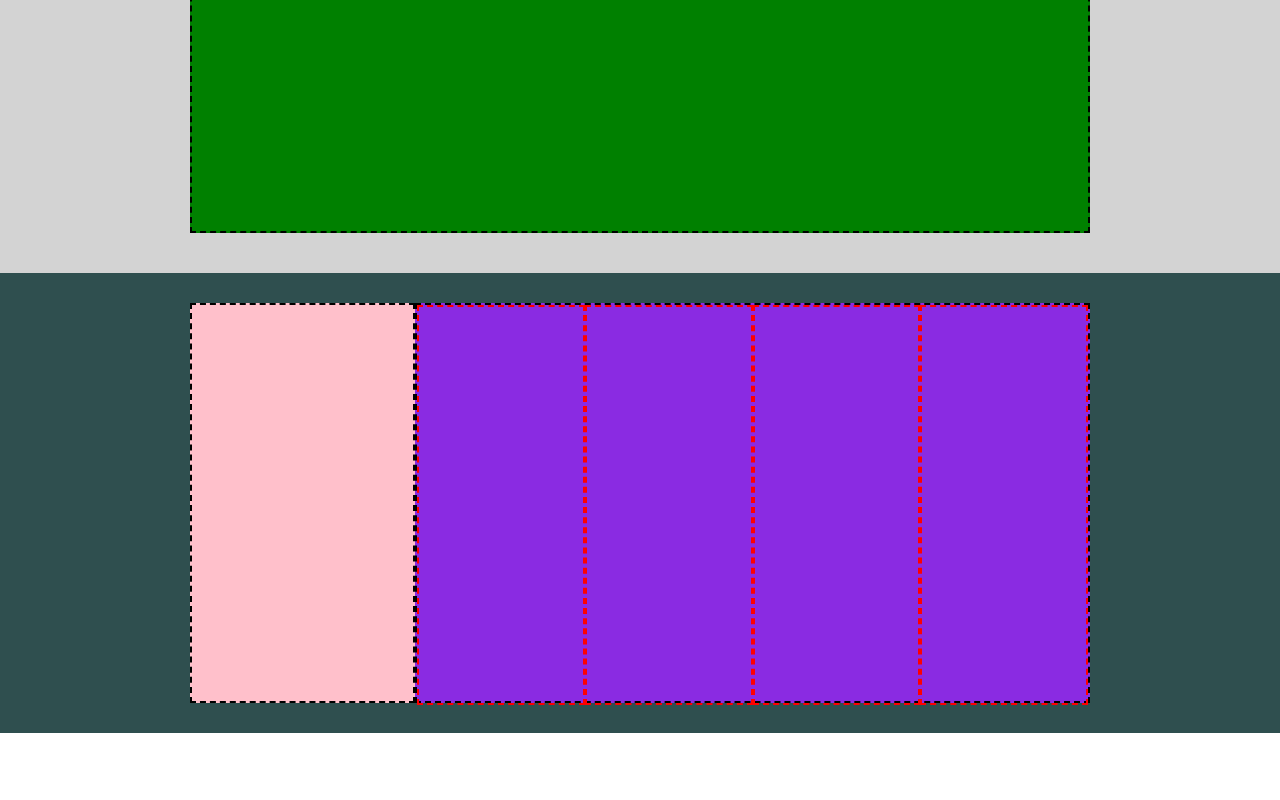
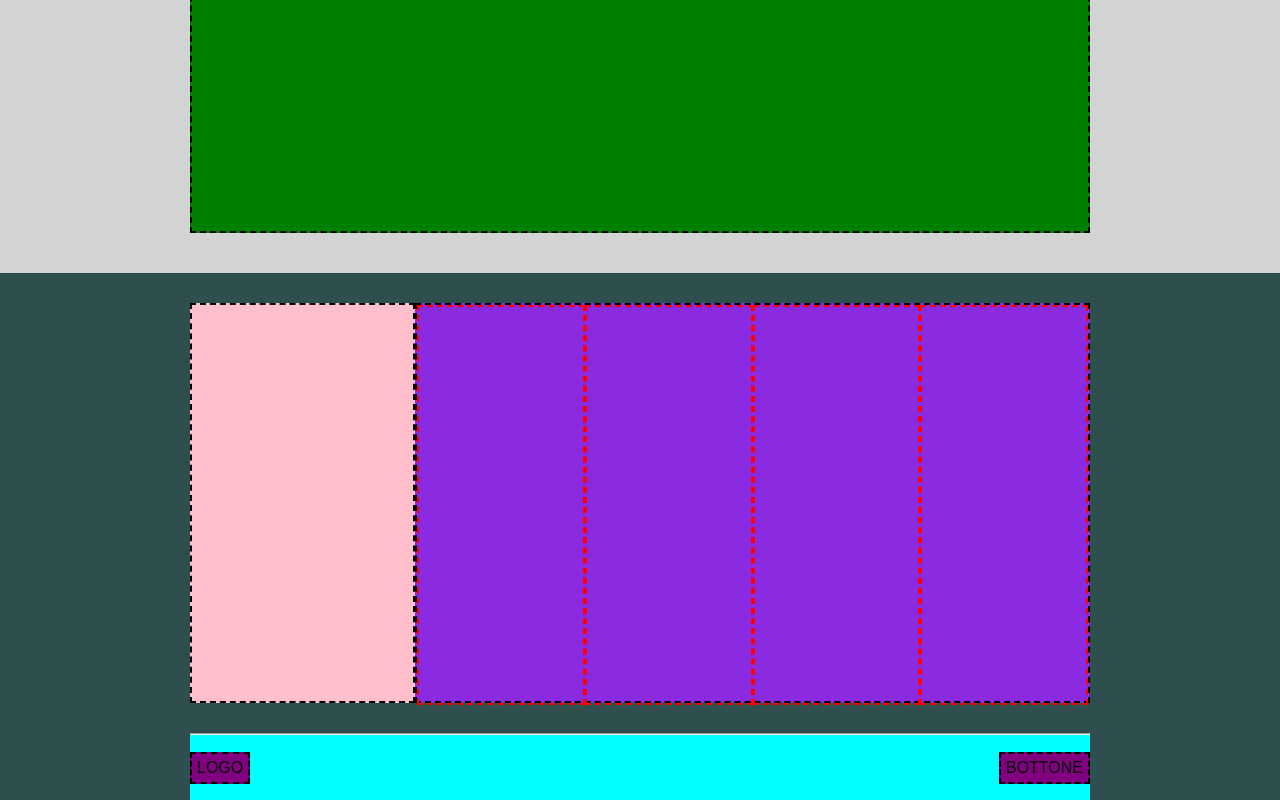
Before and after one commit to VLuca997/htmlcss-struttura-discord, a plain HTML site: page index.html in a window 1280 px wide. Shown: the part 2409-3209 px from the top of the page. Before the commit the page ends 3142 px from the top, so only its background shows below. Drawn offline with Linux system fonts and the light colour scheme.

Commit message:
Footer Bottom/ FINE ESERCIZIO

```diff
--- a/cssindex/style.css
+++ b/cssindex/style.css
@@ -95,6 +95,17 @@ footer{
 footer .footer-top{
     padding: 30px 0;
 }
+hr{
+    color: white;
+}
+footer .footer-bottom{
+    padding-top: 30px 0;
+}
+footer .footer-bottom .footer-info{
+    display: flex;
+    justify-content: space-between;
+    align-items: center;
+}
 
 
 /*
@@ -148,7 +159,15 @@ footer .footer-top{
     border: 2px dashed black;
 }
 .debug footer section .footer-columns{
-
     height: 400px;
     border: 2px dashed red;
 }
+.debug footer section .footer-info{
+    height: 65px;
+    background-color: aqua;
+}
+.debug footer section .footer-info >*{
+    background-color: purple;
+    border: 2px dashed black;
+    padding: 5px;
+}
--- a/index.html
+++ b/index.html
@@ -135,7 +135,12 @@
             <section class="footer-bottom">
 
                 <div class="container">
+                <hr>
+                <div class="footer-info">
+                    <div>LOGO</div>
+                    <div>BOTTONE</div>
 
+                </div>
                 </div>
 
             </section>
```
